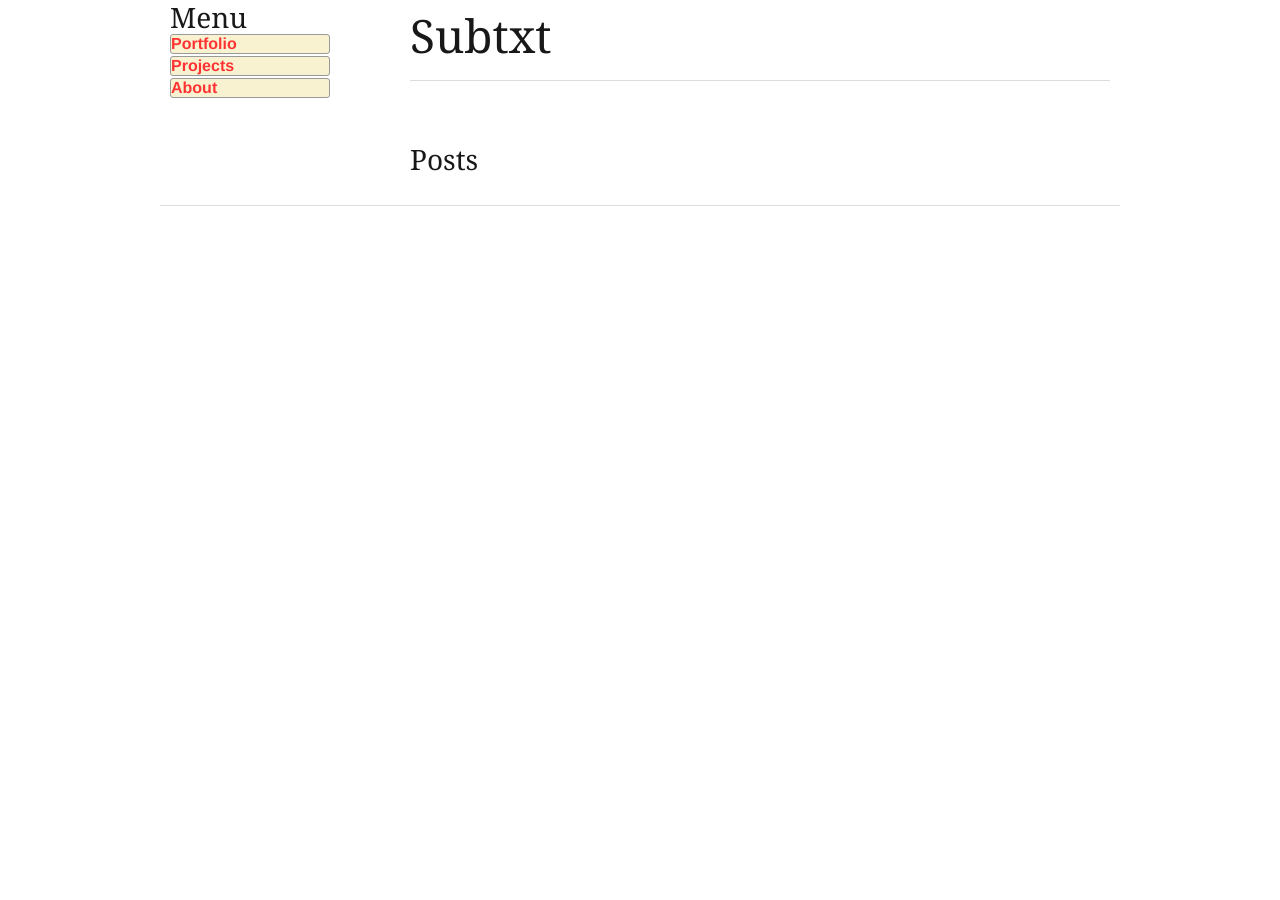
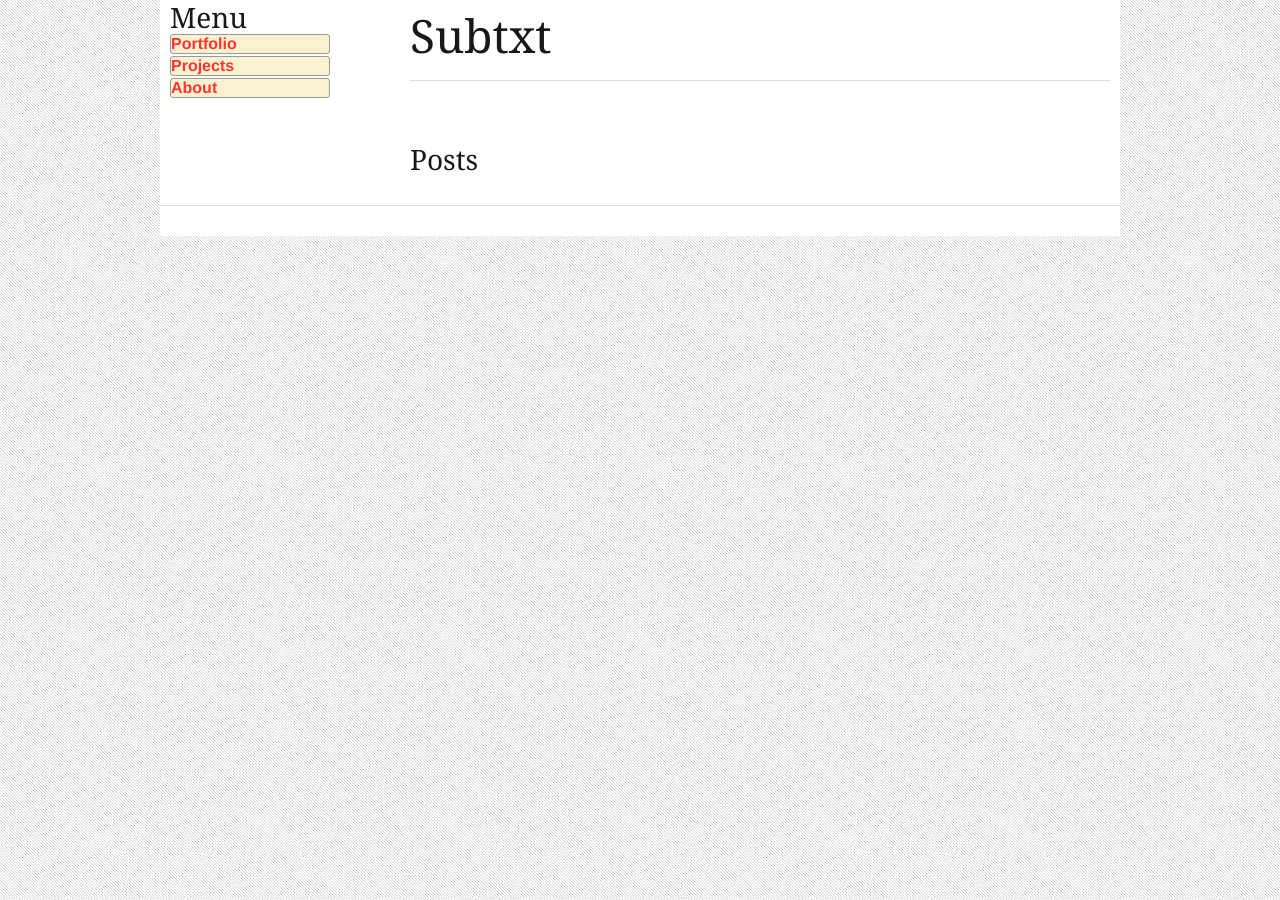
Before and after one commit to dogrdon/dogrdon.github.io, a Jekyll site: the page built from index.html, in a window 1280 px wide. Built offline with Jekyll 4.4.1, drawn with Linux system fonts in a browser that asks for light colours.

Commit message:
background

```diff
--- a/assets/css/master.css
+++ b/assets/css/master.css
@@ -17,6 +17,7 @@ body {
   line-height: 1;
   margin: 0;
   padding: 0;
+  background-image: url("/assets/images/site/012-subtle-light-patterns.jpg");
 }
 
 a:link,
@@ -52,6 +53,11 @@ pre code {
   font-size: .95em;
   margin: 0 auto;
   width: 850px;
+
+}
+
+.container{
+  background-color: #fff;
 }
 
 #content {
```
Also changed, not shown: assets/images/site/012-subtle-light-patterns.jpg (added), 2 other files.
